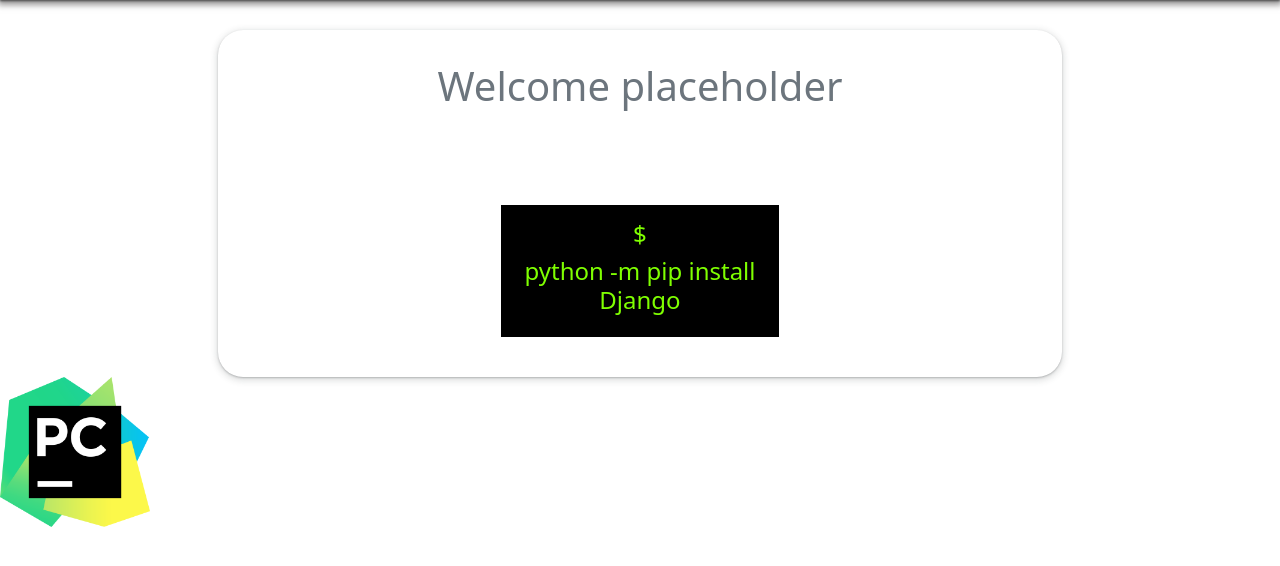
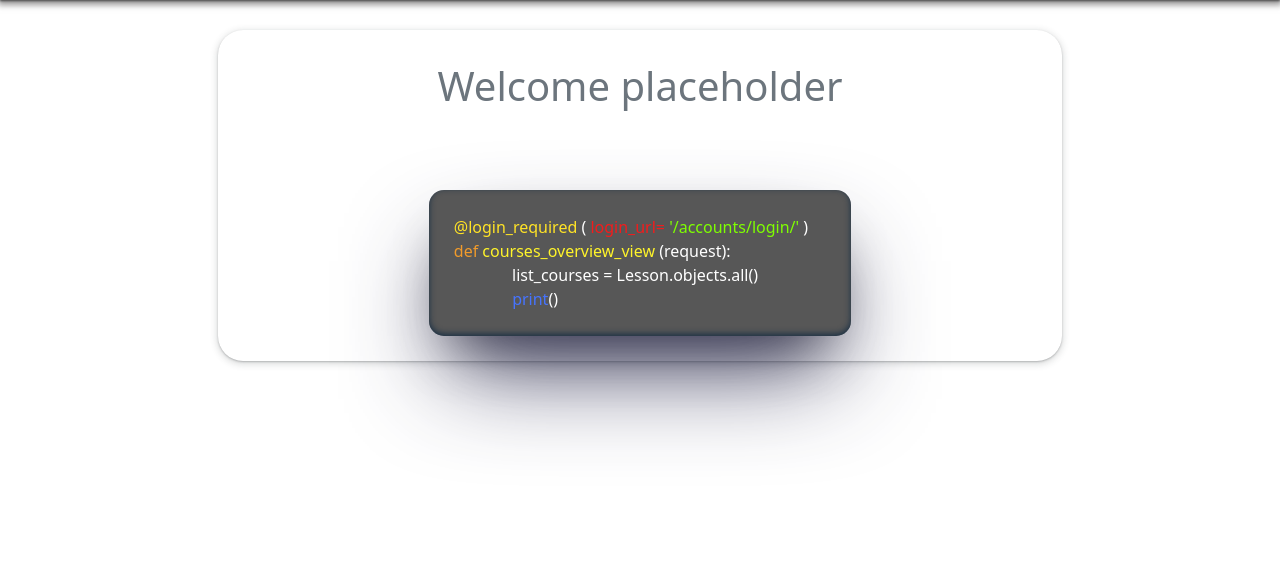
Before and after one commit to to23mas/app_django, a Django app: page /crossroad/ in a window 1280 px wide. Shown: the part 62-628 px from the top of the page. Run offline with Django 4.2, Linux system fonts and the light colour scheme; a user stored in the database is signed in.

Commit message:
css for code inspections

```diff
--- a/assets/css/main.css
+++ b/assets/css/main.css
@@ -351,3 +351,33 @@ button:active span::before {
 .inline{
     display: inline-block;
 }
+.code_div {
+    background-color: #575757;
+    color: white;
+    text-align: left;
+    padding: 25px;
+    margin: 0 auto;
+    border-radius: 15px;
+    box-shadow: rgba(42, 42, 80, 0.88) 0px 50px 100px -20px, rgba(0, 0, 0, 0.8) 0px 30px 60px -30px, rgba(10, 37, 64, 0.83) 0px -2px 6px 0px inset;
+}
+.code_tab{
+    padding-left: 50px;
+}
+.code_y{
+    color: #ffe326;
+}
+.code_gr{
+    color: chartreuse;
+}
+.code_r{
+    color: #f31c1c;
+}
+.code_o{
+    color: #f19b2b;
+}
+.code_go{
+    color: #fff42a;
+}
+.code_b{
+    color: #4674ff;
+}
--- a/crossroad/templates/crossroad/welcome.html
+++ b/crossroad/templates/crossroad/welcome.html
@@ -9,13 +9,21 @@
     <br>
     <br>
 
-    <div class="cmd">
-           <h4>$<h4> python -m pip install Django
+    <div class="code_div" style="width: 50%">
+    <span class="code_y">@login_required</span>
+    <span>(</span>
+    <span class="code_r">login_url=</span>
+    <span class="code_gr">'/accounts/login/'</span>
+    <span>)</span><br>
+    <span class="code_o">def</span>
+    <span class="code_go">courses_overview_view</span>
+    <span>(request):</span><br>
+        <div class="code_tab">
+            &nbsp; list_courses = Lesson.objects.all()<br>
+            &nbsp; <span class="code_b">print</span>()
+        </div>
     </div>
-    </div>
-    <a href="https://www.jetbrains.com/pycharm/">
-        <img src="{% static 'PyCharm_icon.png' %}" alt="pycharm logo" width="150" height="150">
-    </a>
+
 
 
 {% endblock %}
--- a/exams/views.py
+++ b/exams/views.py
@@ -2,7 +2,7 @@
 from django.shortcuts import render, redirect
 from django.contrib.auth.decorators import login_required
 from .exam_data_class import ExamOverview, Test, ExamValidation
-from .models import Exam, ExamResult, AviableTest, FailedTest
+from .models import Exam, ExamResult, AviableTest, FailedTest, CompleteTest
 from lessons.models import Lesson
 
 
@@ -15,6 +15,10 @@ def can_user_be_here(user, lesson_id):
     if failed.exists():
         if failed.get().take < 3:
             return False
+
+    complete = CompleteTest.objects.filter(user=user, failed_exam=exam)
+    if complete.exists():
+        return False
     return True
 
 
```
Also changed, not shown: lessons/unlock_progress.py (+19 -2 lines), db.sqlite3.
